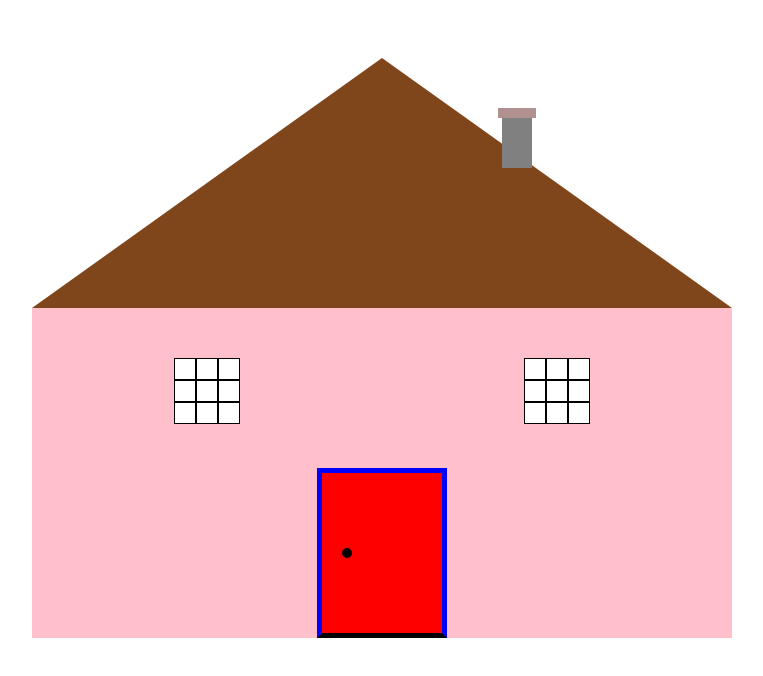
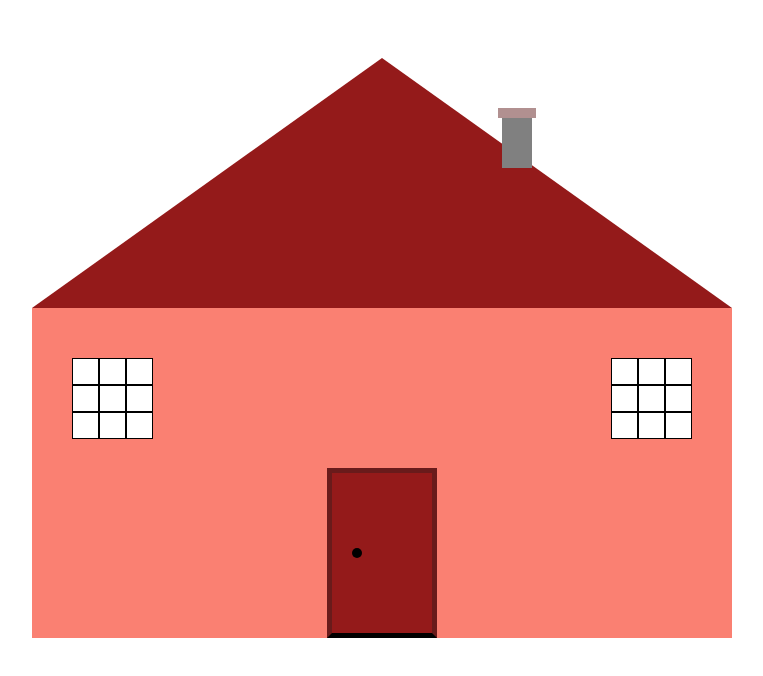
Before and after one commit to miciks/house_wtih_red_roof, a plain HTML site: page index.html in a window 1280 px wide. Shown: the whole page, without its empty margins (258-1021 px from the left). Drawn offline with Linux system fonts and the light colour scheme.

Commit message:
renkeler düzenlendi

```diff
--- a/css/style.css
+++ b/css/style.css
@@ -26,7 +26,7 @@
 }
 /*çatı*/
 .roof {
-    border-color: transparent transparent #80461b transparent;
+    border-color: transparent transparent rgb(148, 26, 26) transparent;
     border-style: solid;
     border-width: 0px 350px 250px 350px;
     width: 0;
@@ -35,7 +35,7 @@
 }
 /*evin gödesi*/
 .house {
-    background-color: pink;
+    background-color: #FA8072;
     height: 330px;
     width: 700px;
     display: flex;
@@ -45,13 +45,14 @@
 .window {
     top: 300px;
     width: 700px;
+    margin: 0px 40px;
     display: flex;
     flex-direction: row;
-    justify-content: space-around;
+    justify-content: space-between;
 }
 .window1 {
-    height: 66px;
-    width: 66px;
+    height: 81px;
+    width: 81px;
     background-color: white;
     position: relative;
     display: flex;
@@ -60,8 +61,8 @@
 }
 /*korkuluklar*/
 .box {
-    height: 20px;
-    width: 20px;
+    height: 25px;
+    width: 25px;
     background-color: white;
     border: solid 1px black;
     position: relative;
@@ -69,14 +70,14 @@
 /*kapı*/
 .door {
     height: 160px;
-    width: 120px;
+    width: 100px;
     position: absolute;
     display: flex;
     align-self: flex-end;
-    background-color: red;
-    border-top: 5px solid #0000ff;
-    border-right: 5px solid #0000ff;
-    border-left: 5px solid #0000ff;
+    background-color: rgb(148, 26, 26);
+    border-top: 5px solid rgb(105, 27, 27);
+    border-right: 5px solid rgb(105, 27, 27);
+    border-left: 5px solid rgb(105, 27, 27);
     border-bottom: 5px solid #000;
 }
 /*kapı kolu*/
```
